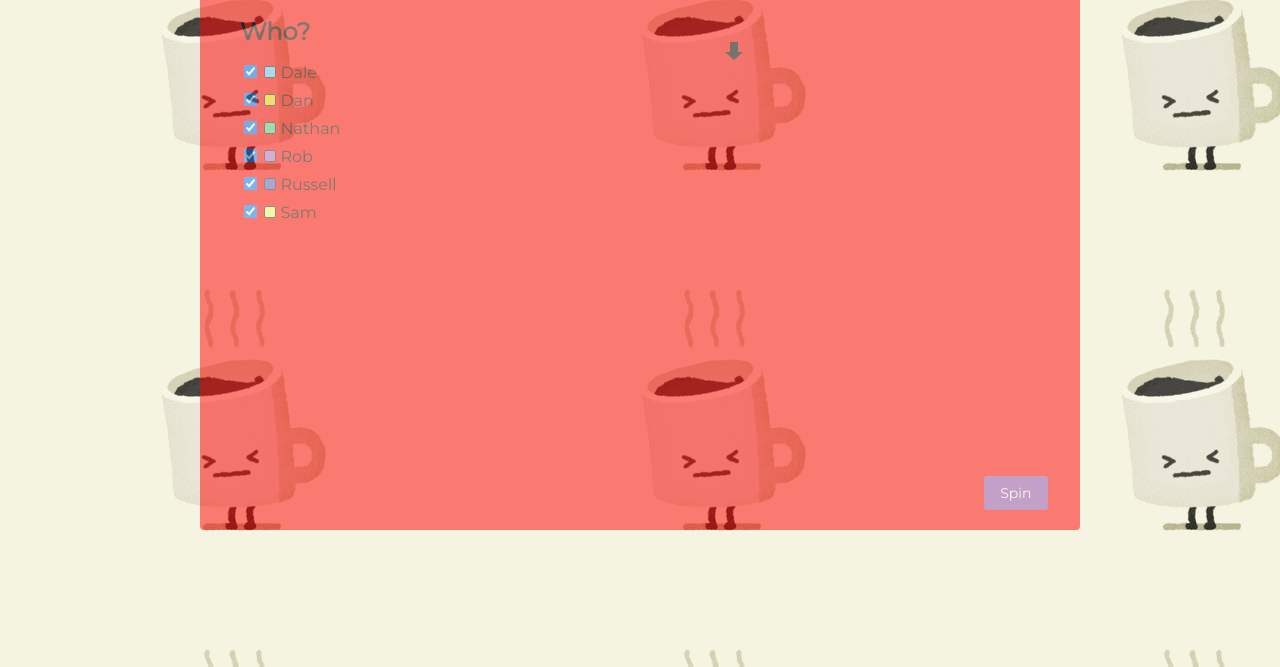
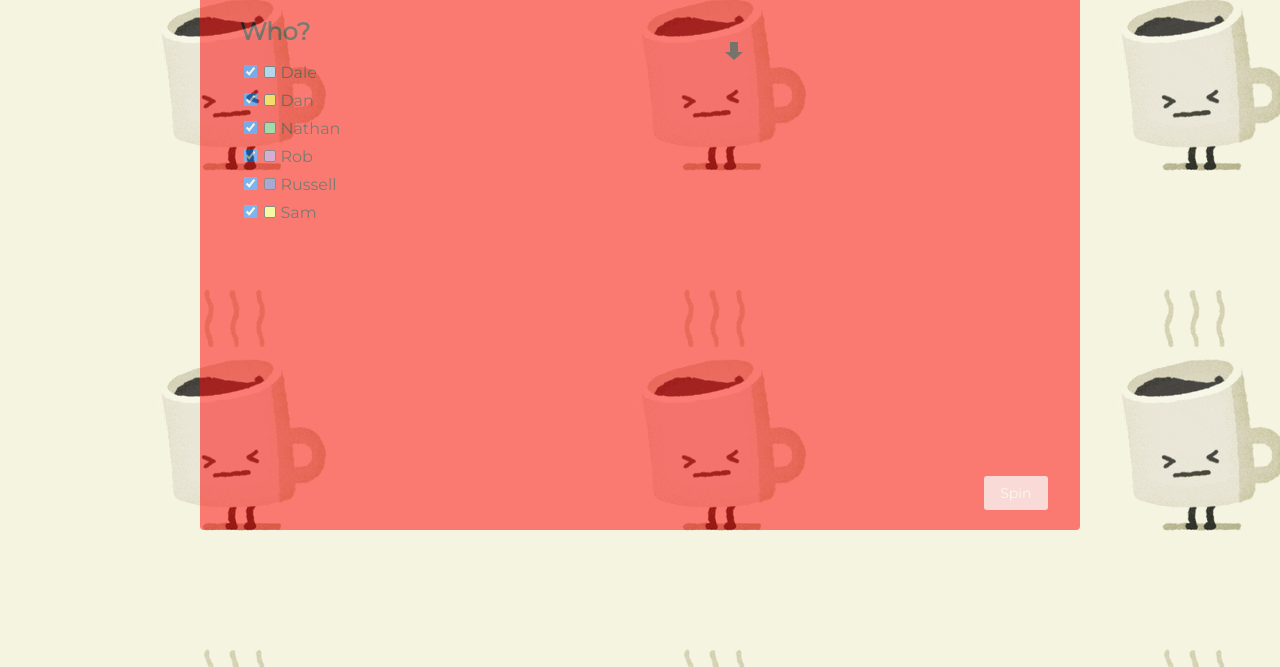
Before and after one commit to purplelads/spintolose.co.uk, a plain HTML site: page index.html in a window 1280 px wide. Shown: the part 133-800 px from the top of the page. Drawn offline with nearby package versions, Linux system fonts and the light colour scheme.

Commit message:
adds flash to button

```diff
--- a/index.html
+++ b/index.html
@@ -106,11 +106,11 @@
         {
             flash = flash + 1;
             if (flash == 1) { document.getElementById('app').style.backgroundColor = 'red'; document.getElementById('header').style.color = "green"; setTimeout("lightning()", 100); }
-        if(flash==2){document.getElementById('app').style.backgroundColor='blue'; setTimeout("lightning()",100); document.getElementById('header').style.color = "white";}
-        if(flash==3){document.getElementById('app').style.backgroundColor='purple'; setTimeout("lightning()",100); document.getElementById('header').style.color = "yellow";}
-        if(flash==4){document.getElementById('app').style.backgroundColor='orange'; setTimeout("lightning()",100); document.getElementById('header').style.color = "white";}
-        if(flash==5){document.getElementById('app').style.backgroundColor='yellow'; setTimeout("lightning()",100); document.getElementById('header').style.color = "cyan";}
-        if(flash==6){document.getElementById('app').style.backgroundColor='green'; setTimeout("lightning()",100); document.getElementById('header').style.color = "white";}
+        if(flash==2){document.getElementById('app').style.backgroundColor='blue'; setTimeout("lightning()",100); document.getElementById('header').style.color = "white"; ; document.getElementById('spin-button').style.backgroundColor = "blue";}
+        if(flash==3){document.getElementById('app').style.backgroundColor='purple'; setTimeout("lightning()",100); document.getElementById('header').style.color = "yellow"; document.getElementById('spin-button').style.backgroundColor = "yellow";}
+        if(flash==4){document.getElementById('app').style.backgroundColor='orange'; setTimeout("lightning()",100); document.getElementById('header').style.color = "white"; ; document.getElementById('spin-button').style.backgroundColor = "red";}
+        if(flash==5){document.getElementById('app').style.backgroundColor='yellow'; setTimeout("lightning()",100); document.getElementById('header').style.color = "cyan"; ; document.getElementById('spin-button').style.backgroundColor = "cyan";}
+        if(flash==6){document.getElementById('app').style.backgroundColor='green'; setTimeout("lightning()",100); document.getElementById('header').style.color = "white"; ; document.getElementById('spin-button').style.backgroundColor = "pink";}
         if(flash==7){flash=0; document.getElementById('app').style.backgroundColor='cyan'; document.getElementById('header').style.color = "red"; setTimeout("lightning()",100);}
         }
         setTimeout("lightning()",1);
```
